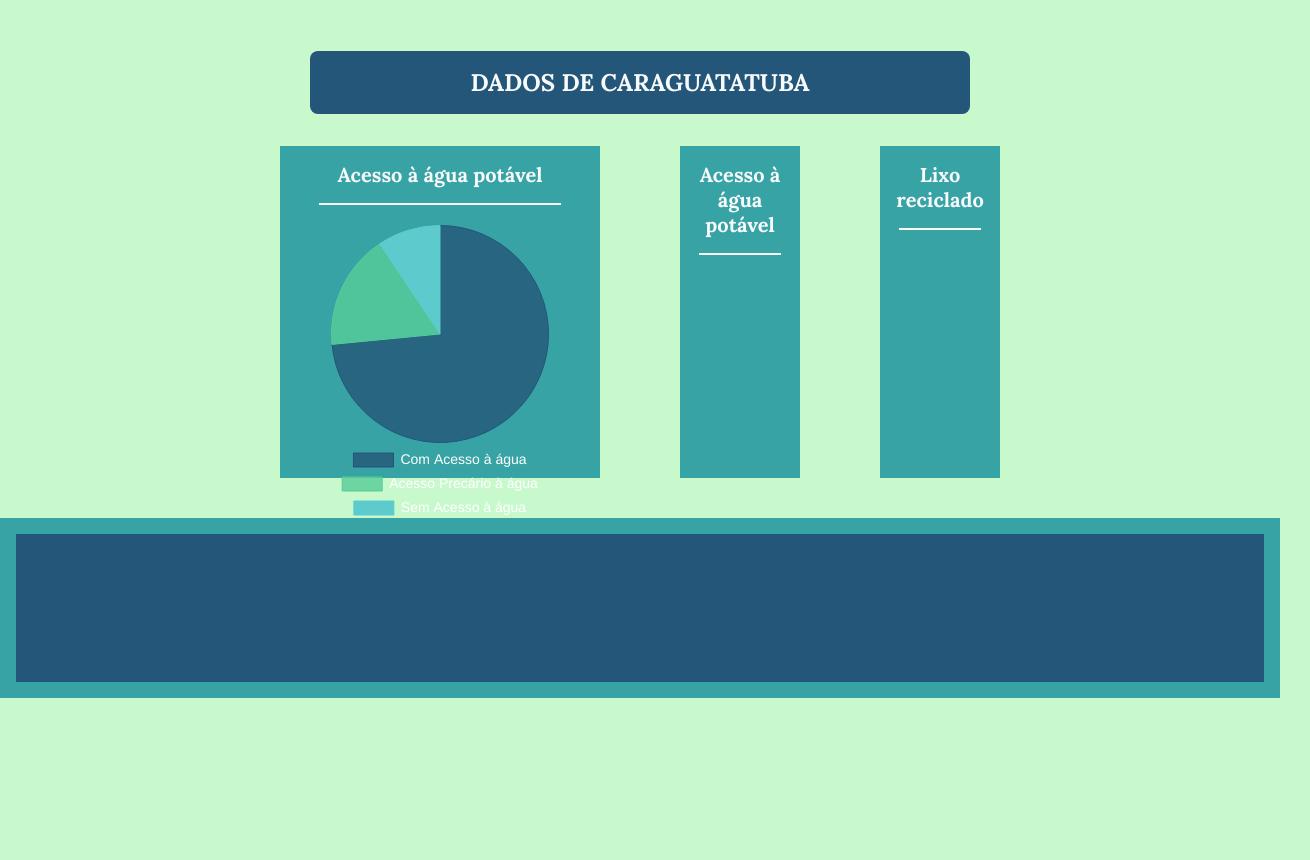
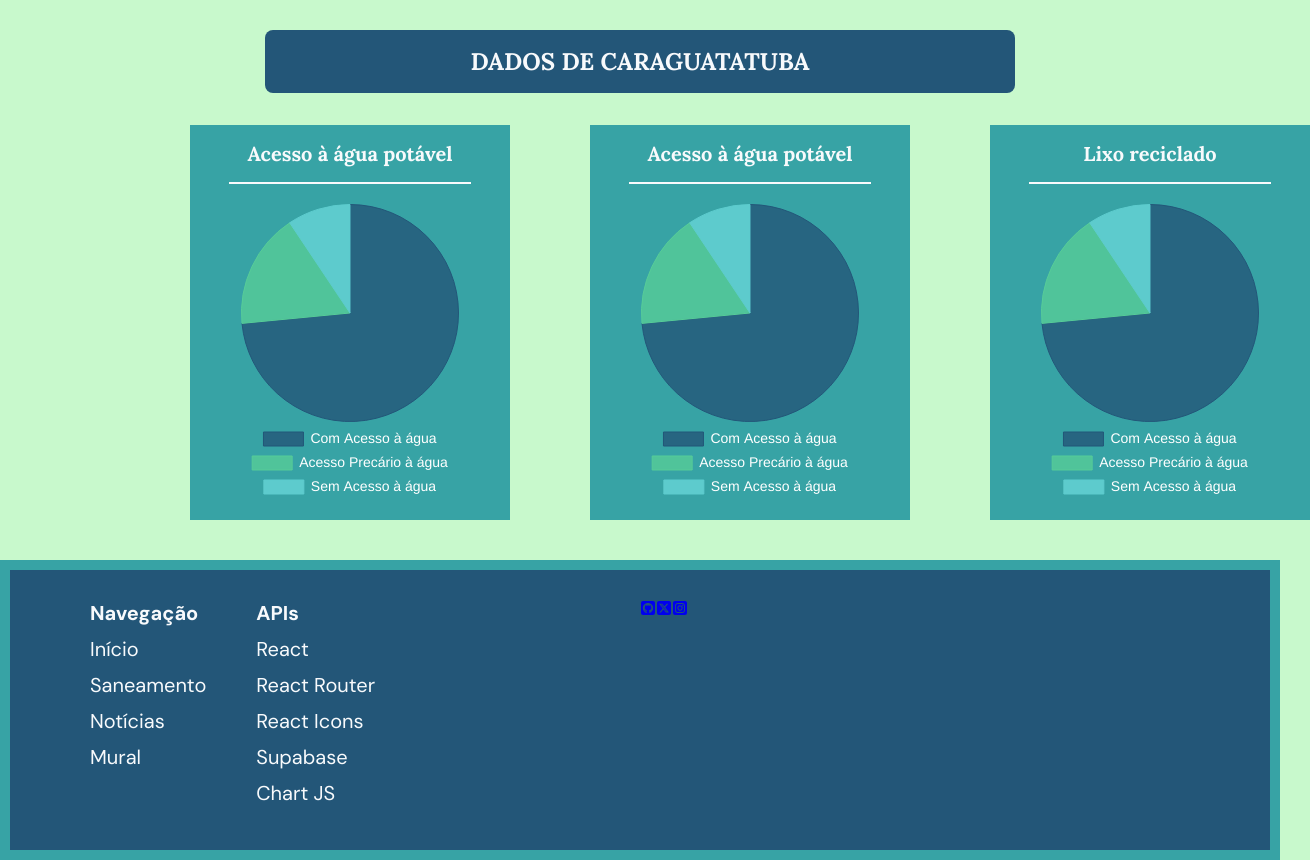
Before and after one commit to lucca-sayuri/car-agua, a React (Vite) app: page /info/1 in a window 1280 px wide. Shown: the part 460-1320 px from the top of the page, 1310 px wide, since content can reach past the window. Before the commit the page ends 1158 px from the top, so only its background shows below. Built offline with nearby package versions, Linux system fonts and the light colour scheme; no server answers.

Commit message:
fazendo footer, tentei arrumar o header na pagina de info (o  link do saneamento so fica ativo no /info/agua) mas não consegui. tentem aí sla man

```diff
--- a/src/components/Footer/Footer.css
+++ b/src/components/Footer/Footer.css
@@ -1,9 +1,44 @@
 .footer-box {
     background-color: var(--color-zure);
     width: 100%;
-    height: 180px;
-    outline: 16px;
+    height: 300px;
+    outline: 10px;
     outline-style: solid;
-    outline-offset: -16px;
-    outline-color: #37a3a5;
+    outline-offset: -10px;
+    outline-color: var(--color-cian);
+    padding: 40px 90px;
+    box-sizing: border-box;
+    display: flex;
 }
+
+.footer-left {
+    display: flex;
+    gap: 50px;
+    width: 50%;
+}
+
+.footer-col {
+    display: flex;
+    flex-direction: column;
+    gap: 10px;
+    color: var(--color-white);
+    font-family: var(--font-dm);
+    font-size: 20px;
+}
+
+.footer-col h4 {
+    font-family: var(--font-dm);
+}
+
+.footer-col a {
+    text-decoration: none;
+    color: var(--color-white);
+}
+
+.footer-col a:hover {
+    text-decoration: underline;
+}
+
+.footer-right {
+    width: 50%;
+}
--- a/src/components/Footer/Footer.jsx
+++ b/src/components/Footer/Footer.jsx
@@ -1,10 +1,40 @@
 import './Footer.css'
+import { NavLink } from 'react-router'
+import { FaSquareXTwitter, FaSquareGithub, FaSquareInstagram } from "react-icons/fa6";
+
 
 export default function Footer() {
     return (
         <>
             <div className="footer-box">
+                <div className='footer-left'>
+                    <div className='footer-col'>
+                        <h4>Navegação</h4>
+                        <NavLink to="/">Início</NavLink>
+                        <NavLink to="/info">Saneamento</NavLink>
+                        <NavLink to="/noticias">Notícias</NavLink>
+                        <NavLink to="/mural">Mural</NavLink>
+                    </div>
 
+                    <div className='footer-col'>
+                        <h4>APIs</h4>
+                        <a href="https://react.dev/">React</a>
+                        <a href="https://reactrouter.com/">React Router</a>
+                        <a href="https://react-icons.github.io/react-icons/">React Icons</a>
+                        <a href="https://supabase.com/">Supabase</a>
+                        <a href="https://www.chartjs.org/">Chart JS</a>
+                    </div>
+
+                </div>
+
+                <div className='footer-right'>
+                    <div className='socials'>
+                        <a href="https://github.com/lucca-sayuri/car-agua/tree/main"><FaSquareGithub /></a>
+                        <a href="https://x.com"><FaSquareXTwitter /></a>
+                        <a href="https://instagram.com"><FaSquareInstagram/></a>
+                    </div>
+
+                </div>
             </div>
         </>
     )
--- a/src/components/GraphCard/GraphCard.css
+++ b/src/components/GraphCard/GraphCard.css
@@ -1,7 +1,6 @@
 .graph-card {
     background-color: #37a3a5;
     color: var(--color-white);
-    height: 300px;
     padding: 16px 10px 16px 10px;
     display: flex;
     flex-direction: column;
--- a/src/pages/Info/Info.css
+++ b/src/pages/Info/Info.css
@@ -1,5 +1,5 @@
 .info-area {
-    width: 60%;
+    width: 75%;
     display: flex;
     align-items: center;
     flex-direction: column;
--- a/src/pages/Info/Info.jsx
+++ b/src/pages/Info/Info.jsx
@@ -21,10 +21,10 @@ export default function Info() {
                         <PiChart/>
                     </GraphCard>
                     <GraphCard title="Acesso à água potável">
-
+                        <PiChart/>
                     </GraphCard>
                     <GraphCard title="Lixo reciclado">
-
+                        <PiChart/>
                     </GraphCard>
                 </div>
             </div>
```
